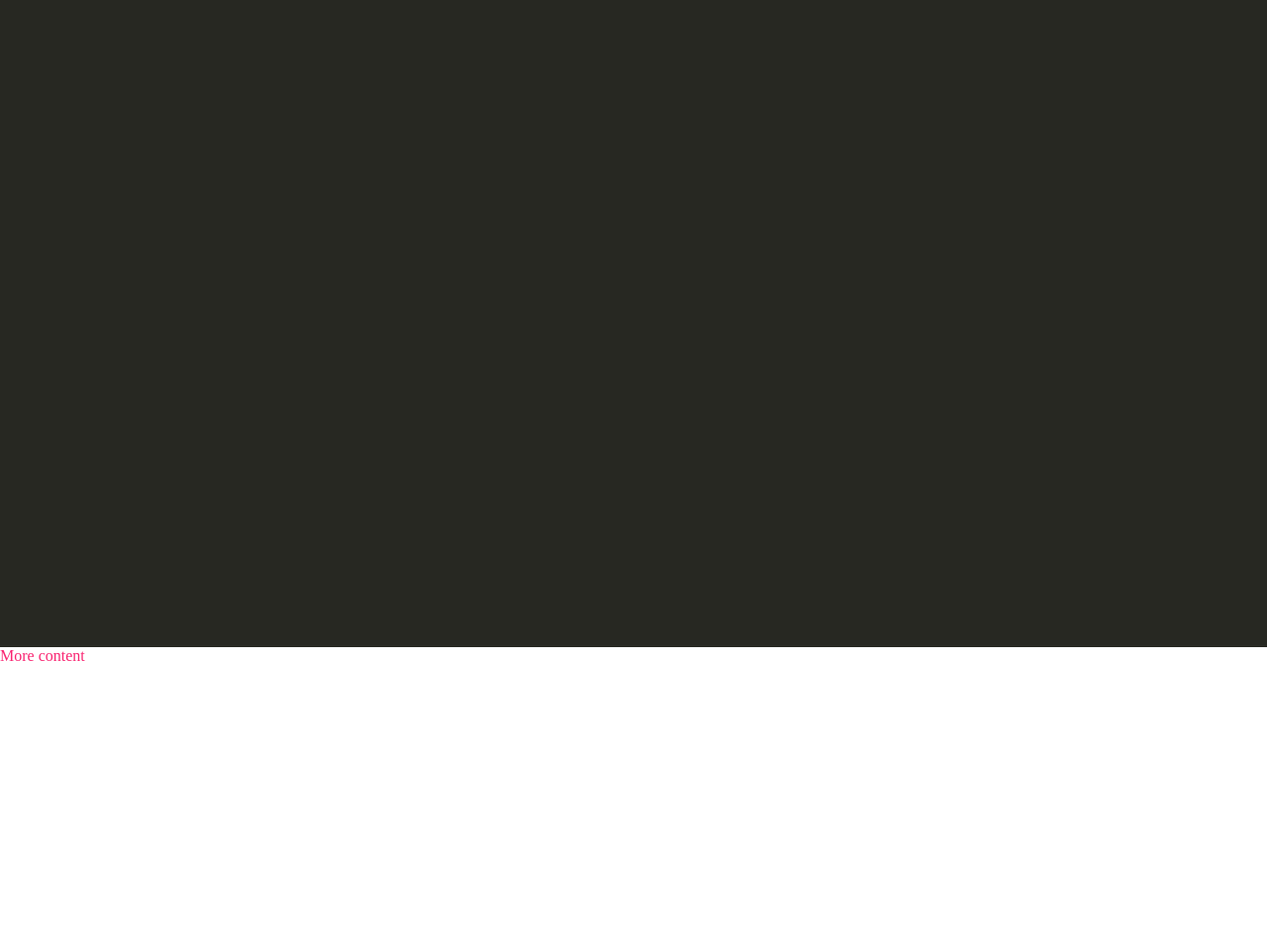
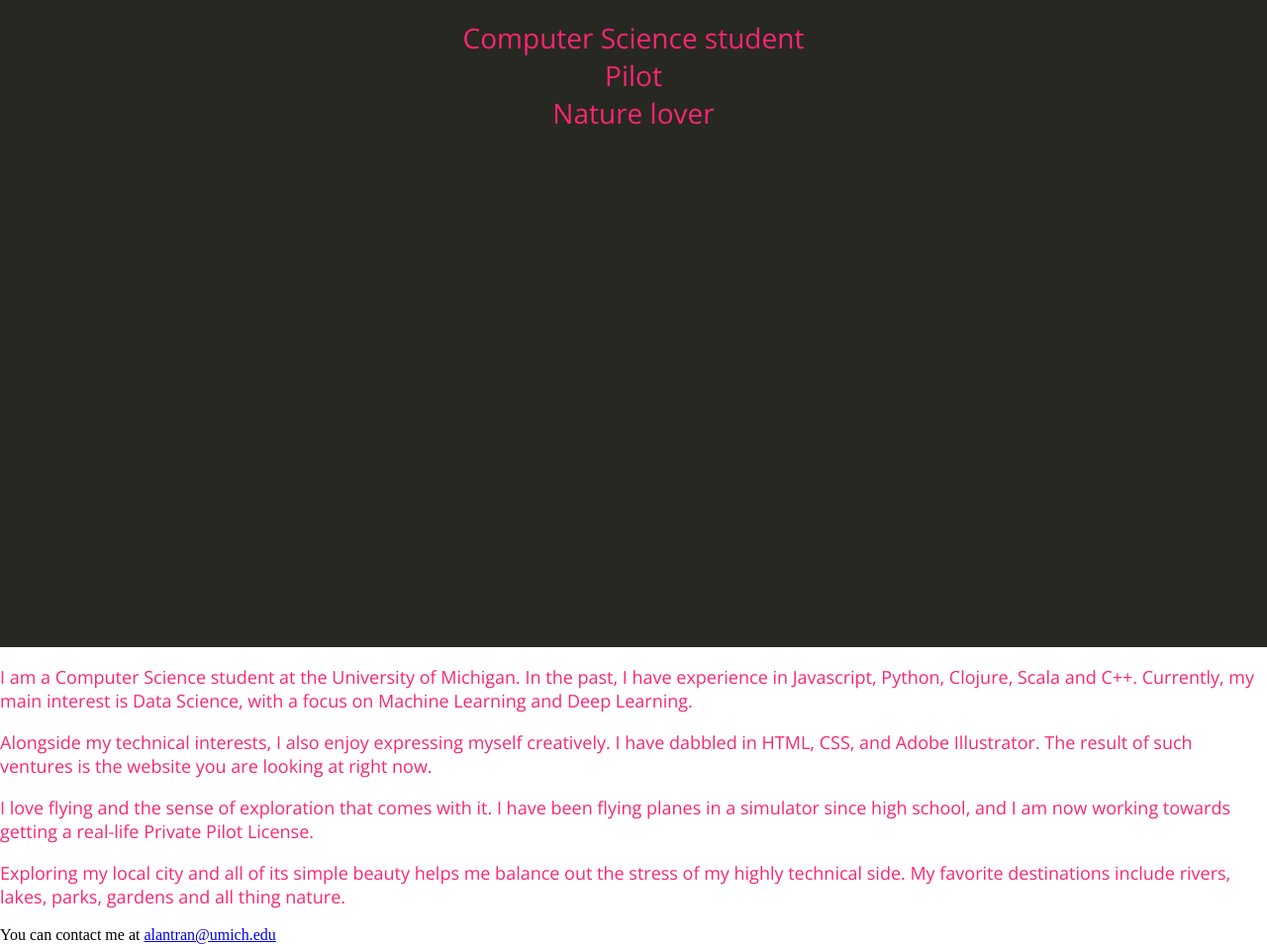
Before and after one commit to TashaGospel/Personal-site, a plain HTML site: page index.html in a window 1280 px wide. Shown: the part 146-1100 px from the top of the page at 99% size. Before the commit the page ends 818 px from the top, so only its background shows below. Drawn offline with nearby package versions, Linux system fonts and the light colour scheme.

Commit message:
Add HTML content

```diff
--- a/css/index.css
+++ b/css/index.css
@@ -10,7 +10,7 @@ section.front {
     background-color: #272822;
     background-size: cover;
     color: #F92672;
-    font: 28px Arial, "Helvetica Neue", Helvetica, sans-serif;
+    font: 28px "Open Sans", Arial, sans-serif;
     text-align: center;
     vertical-align: center;
 }
@@ -27,6 +27,7 @@ section.front {
     background-attachment: fixed;
 }
 
-section.main {
+section {
     color: #F92672;
+    font: 18px "Open Sans", Arial, sans-serif;
 }
--- a/index.html
+++ b/index.html
@@ -3,16 +3,52 @@
 <head>
     <meta charset="UTF-8">
     <title>Alan Tran</title>
-    <link rel="shortcut icon" href="images/AT-Icon.gif">
+    <link rel="shortcut icon" href="images/AT-Icon.png">
     <link rel="stylesheet" href="css/index.css">
+    <link rel="stylesheet" href="https://fonts.googleapis.com/css?family=Open+Sans">
 </head>
 <body>
+
 <section class="front">
-    <p>Hi, I'm Alan.</p>
+    <span>Hi, I'm</span>
+    <h1>Anh Tuan "Alan" Tran</h1>
+    <p>
+        Computer Science student <br>
+        Pilot <br>
+        Nature lover <br>
+    </p>
 </section>
 
-<section class="main">
-    More content
+<section>
+    <p>
+        I am a Computer Science student at the University of Michigan. In the past, I have experience in Javascript, Python, Clojure, Scala and C++. Currently, my main interest is Data Science, with a focus on Machine Learning and Deep Learning.
+    </p>
 </section>
+
+<section>
+    <p>
+        Alongside my technical interests, I also enjoy expressing myself creatively. I have dabbled in HTML, CSS, and Adobe Illustrator. The result of such ventures is the website you are looking at right now.
+    </p>
+</section>
+
+<section>
+    <p>
+        I love flying and the sense of exploration that comes with it. I have been flying planes in a simulator since high school, and I am now working towards getting a real-life Private Pilot License.
+    </p>
+</section>
+
+<section>
+    <p>
+        Exploring my local city and all of its simple beauty helps me balance out the stress of my highly technical side. My favorite destinations include rivers, lakes, parks, gardens and all thing nature.
+    </p>
+</section>
+
+<footer>
+    <p>
+        You can contact me at <a href="mailto:alantran@umich.edu">alantran@umich.edu</a>
+    </p>
+    <!--Add Facebook, Github (, LinkedIn) and other contacts-->
+</footer>
+
 </body>
 </html>
```
Also changed, not shown: images/AT-Icon.gif (deleted), images/AT-Icon.png (added).
